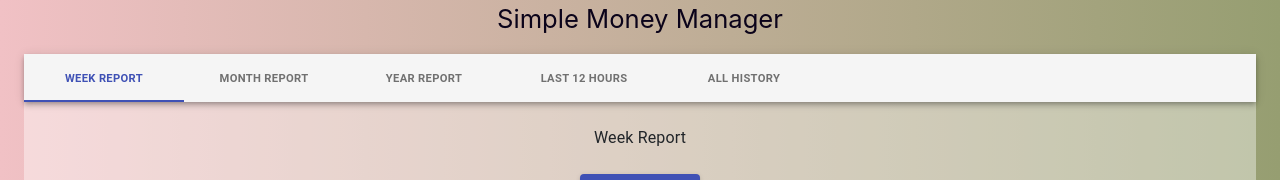
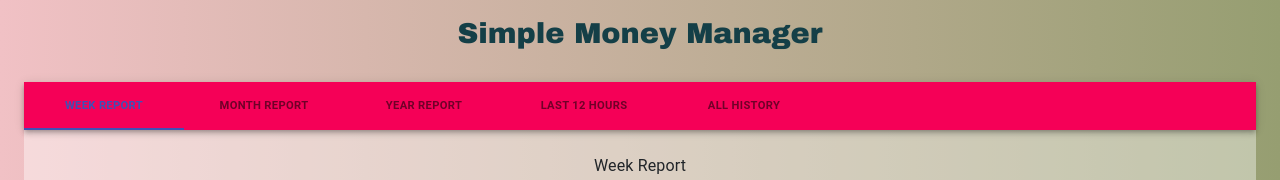
Before and after one commit to Chetan-Gudagamanal/money-manager-frontend, a React (Create React App) app: page /month in a window 1280 px wide. Shown: the top 180 px of the page. Built offline with nearby package versions, Linux system fonts and the light colour scheme; no server answers.

Commit message:
updated depricated table content

```diff
--- a/package.json
+++ b/package.json
@@ -9,6 +9,7 @@
     "@testing-library/react": "^11.1.0",
     "@testing-library/user-event": "^12.1.10",
     "bootstrap": "^4.6.0",
+    "prop-types": "^15.7.2",
     "react": "^17.0.2",
     "react-dom": "^17.0.2",
     "react-hook-form": "^7.10.1",
--- a/src/App.css
+++ b/src/App.css
@@ -2,6 +2,7 @@
   text-align: center;
 } */
 
+@import url('https://fonts.googleapis.com/css2?family=Archivo+Black&display=swap');
 .App-header{
   text-align: center;
   width: 100%;
@@ -13,3 +14,9 @@
   color: rgb(11, 3, 26);
   font-size: 1.6em;
 }
+.App-title{
+  color: #143f47;
+  font-size: 1.8em;
+  padding: 0.4em;
+  font-family: 'Archivo Black', sans-serif;
+}
--- a/src/Components/AddDataModel/AddDataForm.js
+++ b/src/Components/AddDataModel/AddDataForm.js
@@ -90,7 +90,7 @@ export default function AddData({type}) {
           <Select
             label="category"
             register={register}
-            options={["fuel", "movie", "food", "loan", "medical", "others"]}
+            options={type=="Income"?["Salary","Personal","Business","Agriculture","Others"]:["fuel", "movie", "food", "loan", "medical", "others"]}
           />
           <Select
             label="division"
--- a/src/Components/DisplayDataTable/DisplayData.js
+++ b/src/Components/DisplayDataTable/DisplayData.js
@@ -30,22 +30,22 @@ const useStyles1 = makeStyles((theme) => ({
 function TablePaginationActions(props) {
   const classes = useStyles1();
   const theme = useTheme();
-  const { count, page, rowsPerPage, onPageChange } = props;
+  const { count, page, rowsPerPage, onChangePage } = props;
 
   const handleFirstPageButtonClick = (event) => {
-    onPageChange(event, 0);
+    onChangePage(event, 0);
   };
 
   const handleBackButtonClick = (event) => {
-    onPageChange(event, page - 1);
+    onChangePage(event, page - 1);
   };
 
   const handleNextButtonClick = (event) => {
-    onPageChange(event, page + 1);
+    onChangePage(event, page + 1);
   };
 
   const handleLastPageButtonClick = (event) => {
-    onPageChange(event, Math.max(0, Math.ceil(count / rowsPerPage) - 1));
+    onChangePage(event, Math.max(0, Math.ceil(count / rowsPerPage) - 1));
   };
 
   return (
@@ -80,7 +80,7 @@ function TablePaginationActions(props) {
 
 TablePaginationActions.propTypes = {
   count: PropTypes.number.isRequired,
-  onPageChange: PropTypes.func.isRequired,
+  onChangePage: PropTypes.func.isRequired,
   page: PropTypes.number.isRequired,
   rowsPerPage: PropTypes.number.isRequired,
 };
@@ -104,6 +104,10 @@ const useStyles2 = makeStyles({
 
 
 export default function DisplayData({inputData}) {
+  const classes = useStyles2();
+  const [page, setPage] = React.useState(0);
+  const [rowsPerPage, setRowsPerPage] = React.useState(5);
+
   function createData(id,type, date, time, description, Category, division, amount) {
     return { id,type, date, time, description, Category, division, amount };
   }
@@ -134,9 +138,9 @@ inputData.forEach((ele)=>{
       ele.amount
     ))
 })
-  const classes = useStyles2();
-  const [page, setPage] = React.useState(0);
-  const [rowsPerPage, setRowsPerPage] = React.useState(5);
+  // const classes = useStyles2();
+  // const [page, setPage] = React.useState(0);
+  // const [rowsPerPage, setRowsPerPage] = React.useState(5);
 
 
 
@@ -215,8 +219,8 @@ inputData.forEach((ele)=>{
                 inputProps: { 'aria-label': 'rows per page' },
                 native: true,
               }}
-              onPageChange={handleChangePage}
-              onRowsPerPageChange={handleChangeRowsPerPage}
+              onChangePage={handleChangePage}
+              onChangeRowsPerPage={handleChangeRowsPerPage}
               ActionsComponent={TablePaginationActions}
             />
           </TableRow>
--- a/src/Components/NavTabs.js
+++ b/src/Components/NavTabs.js
@@ -67,7 +67,7 @@ export default function NavTabs() {
   return (
     <Container>
     <div className={classes.root}>
-      <AppBar position="static" color="default">
+      <AppBar position="static" color="secondary">
         <Tabs
 
           value={value}
```
Also changed, not shown: 2 other files (tests, documents, lock files or other folders).
